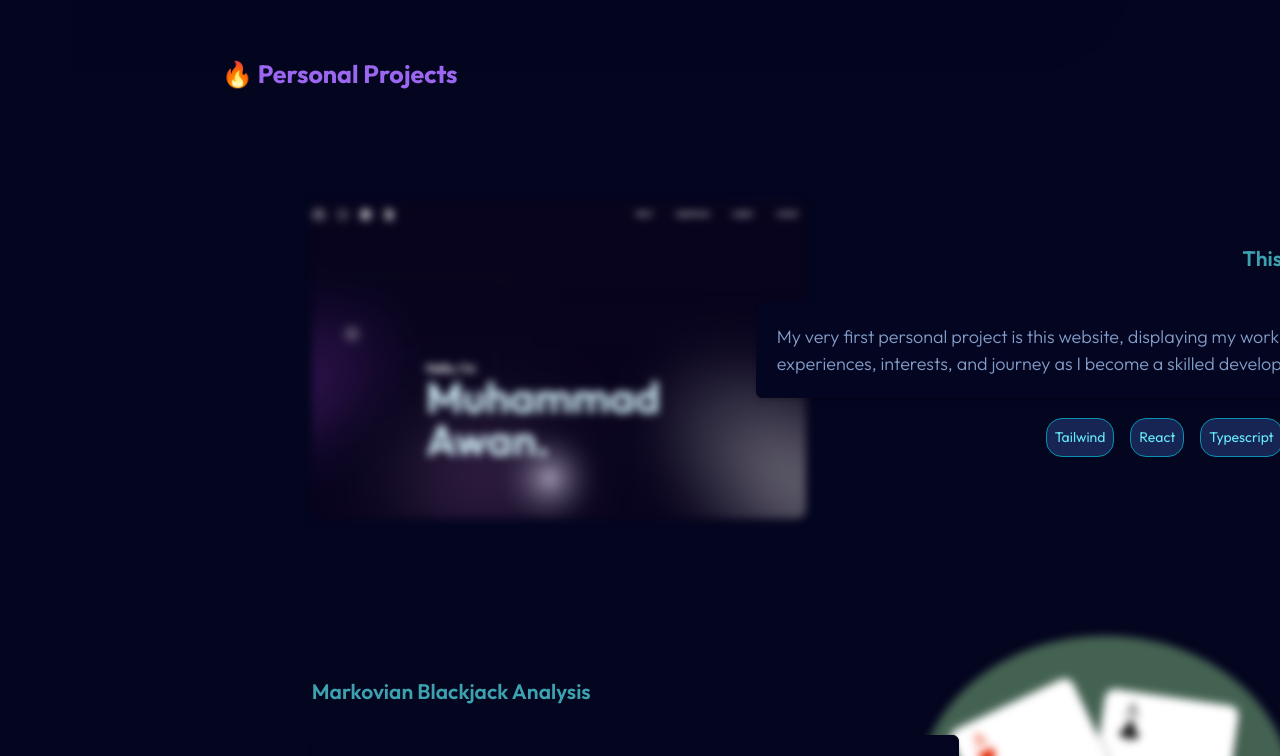
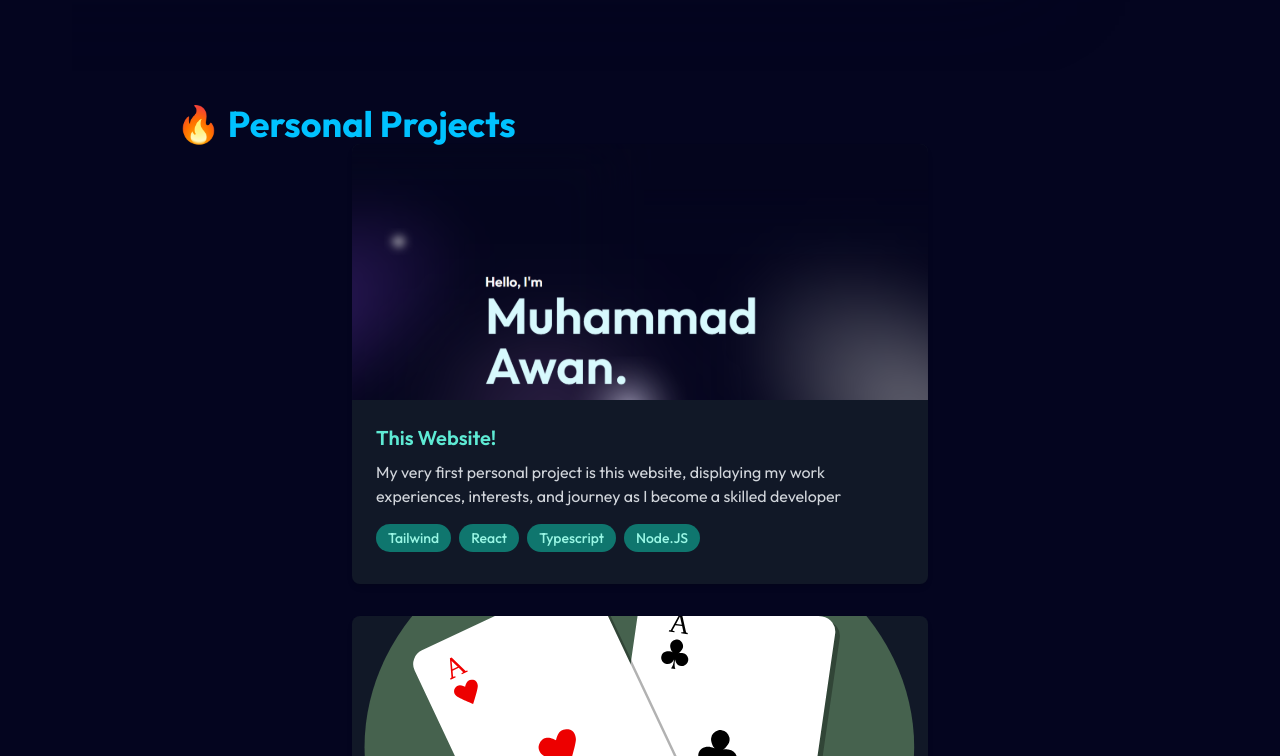
Before and after one commit to muhammad-awan0/portfolio, a React (Vite) app: page / in a window 1280 px wide. Shown: the part 3066-3822 px from the top of the page. Built offline with nearby package versions, Linux system fonts and the light colour scheme.

Commit message:
Made the projects section more appealing

```diff
--- a/index.html
+++ b/index.html
@@ -1,6 +1,31 @@
 <!DOCTYPE html>
 <html lang="en" class="scroll-smooth bg-custom-blue">
   <head>
+    <style>
+      /* Custom Scrollbar Styles */
+      /* For Webkit (Chrome, Safari, etc.) */
+      ::-webkit-scrollbar {
+          width: 10px;
+      }
+
+      ::-webkit-scrollbar-track {
+          background: #f1f1f1;
+      }
+
+      ::-webkit-scrollbar-thumb {
+          background: blue;
+      }
+
+      ::-webkit-scrollbar-thumb:hover {
+          background: #555;
+      }
+
+      /* For Firefox */
+      body {
+          scrollbar-width: thin;
+          scrollbar-color: blue #f1f1f1;
+      }
+  </style>
     <link rel="preconnect" href="https://fonts.googleapis.com" />
     <link rel="preconnect" href="https://fonts.gstatic.com" crossorigin />
     <link
--- a/src/About/About.tsx
+++ b/src/About/About.tsx
@@ -3,7 +3,7 @@ import portraitSVG from './Portrait.svg';
 const About = () => {
   return (
     <div className="ml-12 md:ml-[221.7px] md:mt-[300px] md:h-[900px]" id="about-section">
-      <h1 className="text-custom-pink font-bold text-[25px]">💬 About Me </h1>
+      <h1 className="text-custom-pink font-bold text-4xl">💬 About Me </h1>
       <div className="md:ml-10 flex flex-col md:flex-row mt-5">
         <div className="text-white w-[400px] md:w-[628px] h-[478px] md:text-xl mr-10 leading-8 md:leading-9 opacity-80">
           <p className='mt-3'>
--- a/src/Contact/Contact.tsx
+++ b/src/Contact/Contact.tsx
@@ -40,7 +40,7 @@ interface FormData {
 
     return (
       <div id="contact-section" className="h-[800px] mt-40 ml-12 md:ml-[221.7px]">
-        <h1 className="text-[#00E19E] font-bold text-[25px]">🤝 Contact Me</h1>
+        <h1 className="text-[#00E19E] font-bold text-4xl">🤝 Contact Me</h1>
         <div className='p-20 bg-[#0F0F37] w-[450px] md:w-[600px] mt-10 md:mt-24 md:ml-80 rounded-xl border-[#0F0F37] shadow-xl'>
             <form onSubmit={handleSubmit} className='flex flex-col w-full bg-[#0F0F37]'>
               <input type="text" name="name" placeholder="Name" onChange={handleChange} required className='text-white bg-[#0F0F37] border-b-2 outline-none border-b-white h-10 focus:border-[#9055A2] focus:border-l-0 focus:border-t-0 focus:border-r-0 transition-all duration-500 ease-linear'/>
--- a/src/Experiences/Experiences.tsx
+++ b/src/Experiences/Experiences.tsx
@@ -55,7 +55,7 @@ const Experiences = () => {
 
   return (
     <div className="mt-48 md:mt-0 ml-12 md:relative md:ml-[221.7px] h-[900px]" id="experiences-section">
-      <h1 className="text-heading-blue font-bold text-[25px] absolute z-50">
+      <h1 className="text-heading-blue font-bold text-4xl absolute z-50">
       ⚒️ Experiences
       </h1>
       <img
--- a/src/Projects/projects.tsx
+++ b/src/Projects/projects.tsx
@@ -1,7 +1,11 @@
-import { useEffect, useState } from "react";
-import portfolioSVG from "./Portfolio-img.svg";
-import playingcardSVG from "./beakman_Aces.svg";
+import React, { useEffect, useState } from 'react';
 
+// Import your SVG assets
+import portfolioSVG from './Portfolio-img.svg';
+import playingcardSVG from './beakman_Aces.svg';
+import calliopeLogo from './calliope-logo.png';
+
+// Define the type for each project's details
 interface ProjectDetails {
   name: string;
   image: string;
@@ -10,151 +14,92 @@ interface ProjectDetails {
   repo: string;
 }
 
+// An array of projects
 const projectsDetails: ProjectDetails[] = [
   {
-    name: "This Website!",
+    name: 'This Website!',
     image: portfolioSVG,
     details:
-      "My very first personal project is this website, displaying my work experiences, interests, and journey as I become a skilled developer",
-    tools: ["Tailwind", "React", "Typescript","Node.JS"],
-    repo: "https://github.com/muhammad-awan0/portfolio",
+      'My very first personal project is this website, displaying my work experiences, interests, and journey as I become a skilled developer',
+    tools: ['Tailwind', 'React', 'Typescript', 'Node.JS'],
+    repo: 'https://github.com/muhammad-awan0/portfolio',
   },
   {
-    name: "Markovian Blackjack Analysis",
+    name: 'Markovian Blackjack Analysis',
     image: playingcardSVG,
     details:
-      "Conducted a comprehensive analysis of blackjack using Markov Chains to deduce optimal strategies for beating the house!",
-    tools: ["Python", "Numpy"],
-    repo: "https://drive.google.com/file/d/19JkWsUmtKEP-PXMiNYVAxsAapI7Thyqm/view?usp=sharing",
+      'Conducted a comprehensive analysis of blackjack using Markov Chains to deduce optimal strategies for beating the house!',
+    tools: ['Python', 'Numpy'],
+    repo: 'https://drive.google.com/file/d/19JkWsUmtKEP-PXMiNYVAxsAapI7Thyqm/view?usp=sharing',
+  },
+  {
+    name: 'Calliope',
+    image: calliopeLogo,
+    details:
+      'Calliope is as an AI-powered music recommendation system crafted using the MERN stack and Flask. Through a custom music recommendation algorithm, Calliope can analyze various aspects of your preferred songs, from acoustics to valence, and present a curated list of similar tracks.',
+    tools: ['React-Redux', 'Javascript', 'Node.JS', 'Spotify-API', 'Python', 'scikit-learn'],
+    repo: 'https://drive.google.com/file/d/19JkWsUmtKEP-PXMiNYVAxsAapI7Thyqm/view?usp=sharing',
   },
 ];
 
-interface ProjectCardProps {
-  project: ProjectDetails;
-  flipLayout?: boolean;
-}
-
-const ProjectCardMobile = ({ project }: ProjectCardProps) => {
+// Component for individual project cards
+const ProjectCard: React.FC<{ project: ProjectDetails }> = ({ project }) => {
   return (
-    <div className="flex flex-col items-start w-full ml-3 mt-20">
-      {/* Title */}
-      <h1 className="mb-2 font-semibold text-[21px] text-[#3CA2AF] w-full text-left">
-        <a className= "hover:text-teal-300 duration-300" href={project.repo}>{project.name}</a>
-      </h1>
-
-      {/* Image */}
+    <div className="mt-10 max-w-xl mx-auto my-8 bg-gray-900 rounded-lg shadow-md hover:shadow-xl transition-shadow duration-300 overflow-hidden">
+      <a href={project.repo} target="_blank" rel="noopener noreferrer">
         <img
           src={project.image}
           alt={project.name}
-        className="w-[400px] mt-[-50px] h-[400px] mb-2"
+          className="w-full h-64 object-cover"
         />
-
-      {/* Details */}
-      <div className="flex flex-col w-[445px] ">
-        <p className="text-[#829DC7] mt-[-50px] shadow-md font-light border border-solid bg-[#040521] border-[#040521] rounded-md p-3 mb-2 w-full">
-          {project.details}
-        </p>
-      </div>
-
-      {/* Tools */}
-      <div className="flex flex-row space-x-4 text-cyan-300 mt-1 justify-start w-full">
+      </a>
+      <div className="p-6">
+        <h2 className="text-xl text-teal-300 font-semibold hover:underline">
+          {project.name}
+        </h2>
+        <p className="text-gray-300 mt-2">{project.details}</p>
+        <div className="mt-4">
           {project.tools.map((tool, index) => (
-          <p
-            key={index}
-            className="border border-cyan-600 bg-blue-950 border-solid p-2 rounded-2xl"
-          >
+            <span key={index} className="inline-block bg-teal-700 text-teal-200 rounded-full px-3 py-1 text-sm font-medium mr-2 mb-2">
               {tool}
-          </p>
+            </span>
           ))}
-      </div>
-    </div>
-  );
-};
-
-const ProjectCardDesktop = ({ project, flipLayout }: ProjectCardProps) => {
-  return (
-    <div
-      className={`relative flex flex-md:flex-row w-[990px] md:ml-[90px] mt-[-100px] ${
-        flipLayout ? "flex-row-reverse" : "flex-row"
-      }`}
-    >
-      <img
-        src={project.image}
-        alt={project.name}
-        className="z-10 mt-[200px] w-[494px] h-[332.99px] hue-rotate-[10deg] hover:hue-rotate-0 duration-1000 hover:cursor-pointer blur-sm hover:blur-none"
-      />
-      <div
-        className={`flex flex-col self-center z-20 mt-[180px] ${
-          flipLayout ? "mr-[-50px]" : "ml-[-50px]"
-        }`}
-      >
-        <h1
-          className={`mb-7 font-semibold text-[21px] text-[#3CA2AF]  ${
-            flipLayout ? "text-left" : "text-right"
-          }`}
-        >
-          <a className= "hover:text-teal-300 duration-300" href={project.repo}>{project.name}</a>
-        </h1>
-        <div className="flex flex-col">
-          <p className="text-[18px] text-[#829DC7] shadow-md font-light border border-solid bg-[#040521] border-[#040521] rounded-md p-5">
-            {project.details}
-          </p>
-          <div
-            className={`flex flex-row space-x-4 text-cyan-300 mt-5 justify-center ${
-              flipLayout ? "mr-[290px]" : "ml-[290px]"
-            } text-[14px]`}
-          >
-            {project.tools.map((tool, index) => (
-              <p
-                key={index}
-                className="border border-cyan-600 bg-blue-950 border-solid p-2 rounded-2xl"
-              >
-                {tool}
-              </p>
-            ))}
-          </div>
         </div>
       </div>
     </div>
   );
 };
 
-const Projects = () => {
-  const [isMobile, setMobile] = useState(window.innerWidth <= 768);
+// Main Projects component
+const Projects: React.FC = () => {
+  const [isMobile, setIsMobile] = useState(false);
 
   useEffect(() => {
     const handleResize = () => {
-      setMobile(window.innerWidth <= 768);
+      setIsMobile(window.innerWidth < 768);
     };
 
-    window.addEventListener("resize", handleResize);
+    window.addEventListener('resize', handleResize);
+    handleResize();
 
     return () => {
-      window.removeEventListener("resize", handleResize);
+      window.removeEventListener('resize', handleResize);
     };
   }, []);
+
   return (
-    <div className="ml-12 md:ml-[221.7px]">
-      <h1
-        id="projects-section"
-        className="text-projects-purple font-bold text-[25px]"
-      >
+    <div className="pt-12 pb-24 px-4 md:px-12">
+      <h1 className="text-heading-blue font-bold text-4xl absolute z-50 ml-32">
       🔥 Personal Projects
       </h1>
-      {projectsDetails.map((project, index) =>
-        isMobile ? (
-          <ProjectCardMobile key={index} project={project} />
-        ) : (
-          <ProjectCardDesktop
-            key={index}
-            project={project}
-            flipLayout={index % 2 !== 0}
-          />
-        )
-      )}
-      <h1 className="text-white text-5xl mt-52 md:ml-[405px]">
+      <div className="space-y-8">
+        {projectsDetails.map((project, index) => (
+          <ProjectCard key={index} project={project} />
+        ))}
+      </div>
+      <h2 className="text-3xl text-center text-teal-300 mt-20">
         More Coming Soon!
-      </h1>
+      </h2>
     </div>
   );
 };
```
Also changed, not shown: src/Projects/calliope-logo.png (added). Lines whose indentation alone changed are shown as unchanged.
